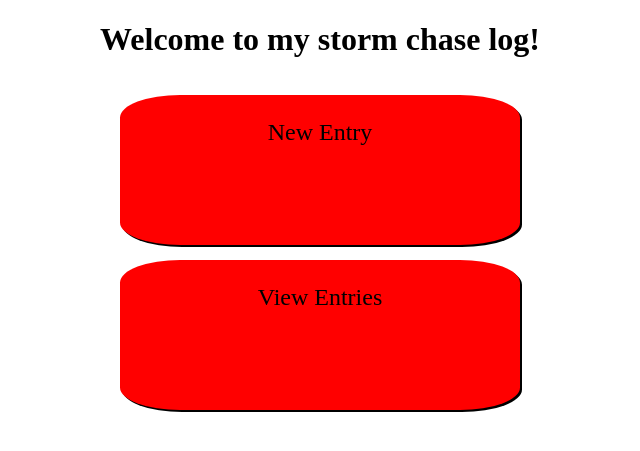
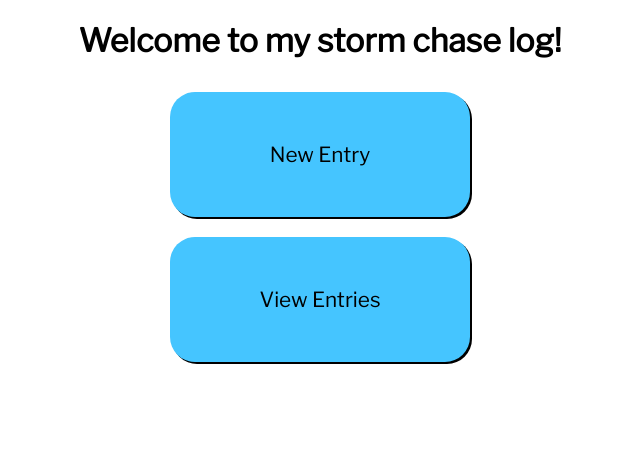
Before and after one commit to proesslet/Chase-Log, a PHP site: page / in a window 1280 px wide. Shown: the top 451 px of the page, without its empty margins (320-960 px from the left). Run offline with PHP 8.4, Linux system fonts and the light colour scheme.

Commit message:
Styling and changed the INSERT call for the new entry page
Need to figure out why bind_param() isn't working. For some reason if I pass the values in directly, it works, but if I try to prepare a statement and bind the parameters it doesn't

```diff
--- a/css/styles.css
+++ b/css/styles.css
@@ -1,3 +1,13 @@
+@import url("https://fonts.googleapis.com/css2?family=Libre+Franklin&display=swap");
+
+:root {
+  --button-color: #45c5ff;
+}
+
+body {
+  font-family: "Libre Franklin", sans-serif;
+}
+
 /* ------- Main Page ------- */
 .title {
   text-align: center;
@@ -7,36 +17,23 @@
   display: grid;
 }
 
-.button {
-  padding: 50px;
-  background-color: red;
-  width: 300px;
-  height: 50px;
-  text-align: center;
-  grid-template-columns: auto;
-  margin-top: 15px;
-  margin-right: auto;
-  margin-left: auto;
-  border-radius: 15%;
-  box-shadow: 2px 2px black;
-  position: relative;
-}
-
-.button:hover {
-  transform: scale(0.97);
-}
-
 .button-link {
   text-decoration: none;
   color: black;
-  font-size: 1.5rem;
-  position: absolute;
-  top: 0;
-  left: 0;
-  width: 100%;
-  height: 100%;
-  z-index: 10;
-  line-height: 75px;
+  padding: 50px;
+  background-color: var(--button-color);
+  grid-template-columns: 1;
+  width: 200px;
+  height: 25px;
+  border-radius: 25px;
+  box-shadow: 2px 2px black;
+  margin: 10px auto;
+  text-align: center;
+  font-size: 1.3rem;
+}
+
+.button-link:hover {
+  transform: scale(0.97);
 }
 
 /* ------- Entry Form ------- */
--- a/index.php
+++ b/index.php
@@ -10,13 +10,9 @@
 <body>
     <h1 class="title">Welcome to my storm chase log!</h1>
     <div class="button-container">
-        <div class="button">
-            <a href="newentry.php" class="button-link">New Entry</a>
-        </div>
+        <a href="newentry.php" class="button-link">New Entry</a>
+        <a href="viewentries.php" class="button-link">View Entries</a>
 
-        <div class="button">
-            <a href="viewentries.php" class="button-link">View Entries</a>
-        </div>
     </div>
 </body>
 </html>
```
Also changed, not shown: newentry.php (+7 -7 lines).
